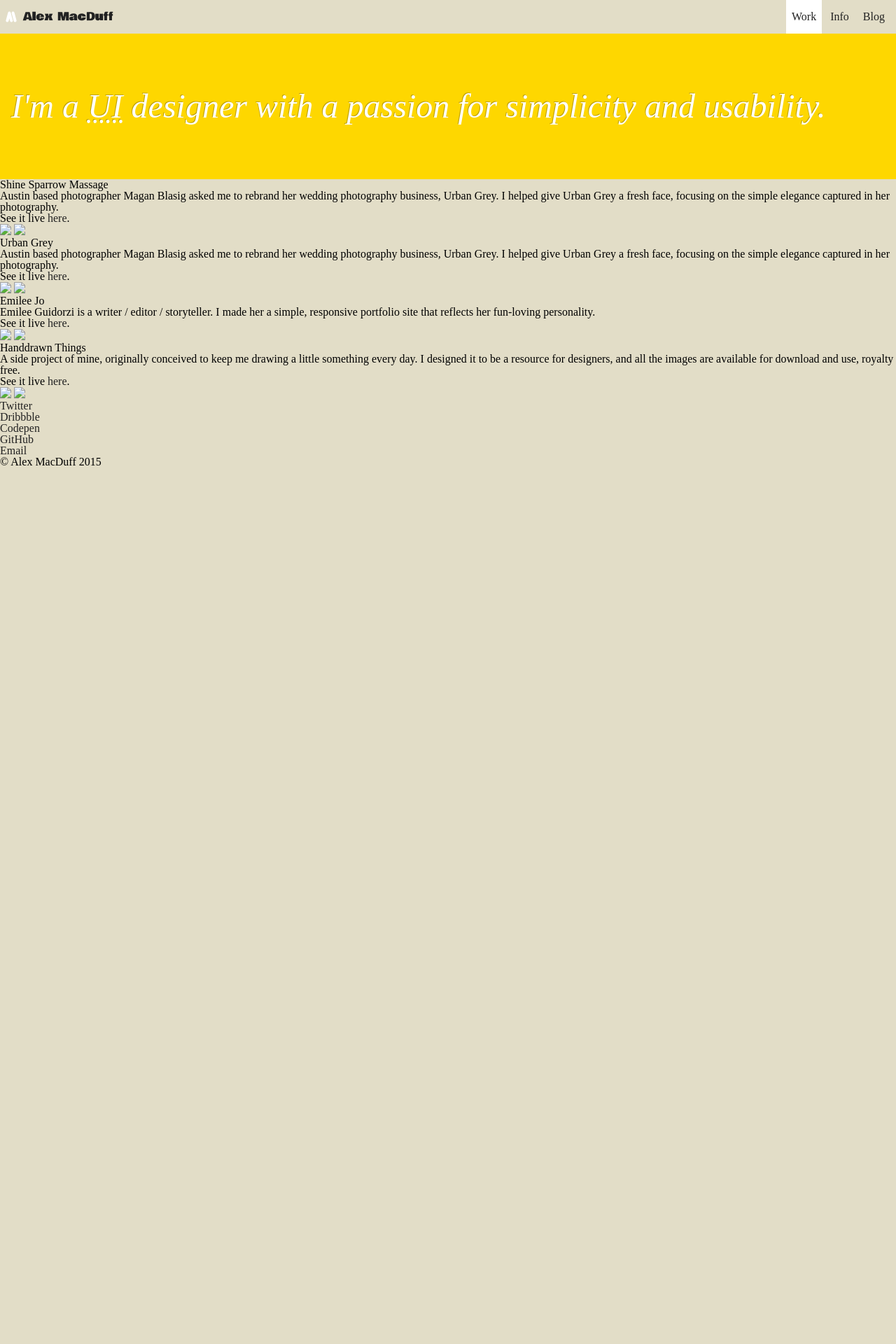
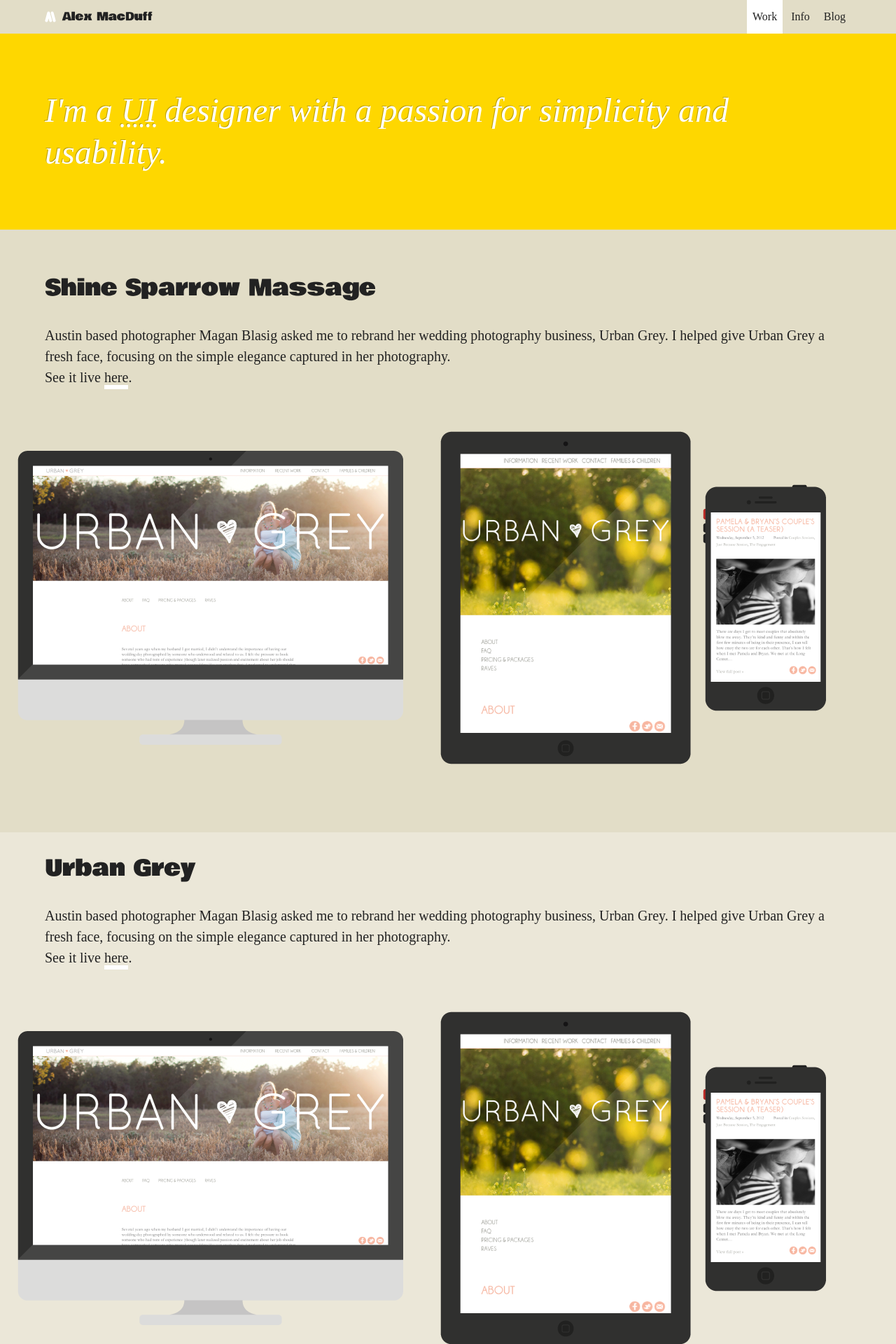
Before and after one commit to amacduff/alex-macduff-design, a Jekyll site: the page built from index.html, in a window 1280 px wide. Shown: the top 1920 px of the page at 70% size. Built offline with Jekyll 4.4.1, drawn with Linux system fonts in a browser that asks for light colours; some web fonts are replaced; before the commit the page ends 900 px from its top, so only the background shows below that.

Commit message:
Add spacing to project sections

```diff
--- a/_sass/_global.scss
+++ b/_sass/_global.scss
@@ -2,12 +2,22 @@
 
 body {
 	background-color: $color-background;
+	color: $color-text;
 	font: {
 		family: $font-text;
 	}
 }
 
+p {
+	font: {
+		@include fntz(1.25);
+	}
+	line-height: 1.5em;
+	margin-bottom: 2rem;
+}
+
 a {
+	border-bottom: 6px solid $color-highlight;
 	color: $color-text;
 	text-decoration: none;
 }
--- a/_sass/_header.scss
+++ b/_sass/_header.scss
@@ -1,7 +1,14 @@
 /* Header */
 
 .top-bar {
+	margin: 0 auto;
 	overflow: hidden;
+	width: 90%;
+
+	a {
+		border: 0;
+	}
+
 }
 
 .site-title {
@@ -10,7 +17,7 @@
 		family: $font-heading;
 	}
 	@include grid(6);
-	padding: 1rem 0.5rem;
+	padding: 1rem 0;
 }
 
 #logo {
@@ -25,7 +32,7 @@
 
 	ul {
 		overflow: hidden;
-		padding: 1rem 0.5rem;
+		padding: 1rem 0;
 		text-align: right;
 
 		li {
@@ -47,11 +54,18 @@
 
 .ui-designer {
 	background-color: $color-accent;
-	color: $color-highlight;
-	font: {
-		@include fntz(3);
-		style: italic;
+	padding: 5rem 0;
+
+	p {
+		color: $color-highlight;
+		font: {
+			@include fntz(3);
+			style: italic;
+		}
+		line-height: 1.25em;
+		margin: 0 auto;
+		text-shadow: -1px -1px 0 $color-shadow;
+		width: 90%;
 	}
-	padding: 5rem 1rem;
-	text-shadow: -1px -1px 0 $color-shadow;
+
 }
--- /dev/null
+++ b/_sass/_headings.scss
@@ -0,0 +1,10 @@
+/* Headings */
+
+h1 {
+	font: {
+		family: $font-heading;
+		@include fntz(2);
+	}
+	line-height: 1.25em;
+	padding-bottom: 2rem;
+}
--- /dev/null
+++ b/_sass/_work.scss
@@ -0,0 +1,20 @@
+/* Work */
+
+.work {
+	margin: 2rem 0;
+}
+
+.project {
+	padding: 2rem 0;
+
+	h1,
+	p {
+		margin: 0 auto;
+		width: 90%;
+	}
+
+	&:nth-child(even) {
+		background-color: lighten($color-background, 5%);
+	}
+
+}
--- a/css/main.scss
+++ b/css/main.scss
@@ -9,5 +9,7 @@
         "variables",
         "mixins",
         "global",
-        "header"
+        "headings",
+        "header",
+        "work"
 ;
--- a/index.html
+++ b/index.html
@@ -4,36 +4,36 @@ layout: default
 
 <main class="work">
 
-    <div>
+    <section class="project">
         <h1 class="anchor">Shine Sparrow Massage</h1>
         <p>Austin based photographer Magan Blasig asked me to rebrand her wedding photography business, Urban Grey. I helped give Urban Grey a fresh face, focusing on the simple elegance captured in her photography.</p>
         <p>See it live <a href="http://urbangrey.com" target="_blank">here</a>.</p>
         <img src="img/sample_ug1.png">
         <img src="img/sample_ug2.png">
-    </div>
+    </section>
 
-    <div>
+    <section class="project">
         <h1 class="anchor">Urban Grey</h1>
         <p>Austin based photographer Magan Blasig asked me to rebrand her wedding photography business, Urban Grey. I helped give Urban Grey a fresh face, focusing on the simple elegance captured in her photography.</p>
         <p>See it live <a href="http://urbangrey.com" target="_blank">here</a>.</p>
         <img src="img/sample_ug1.png">
         <img src="img/sample_ug2.png">
-    </div>
+    </section>
 
-    <div>
+    <section class="project">
         <h1 class="anchor">Emilee Jo</h1>
         <p>Emilee Guidorzi is a writer / editor / storyteller. I made her a simple, responsive portfolio site that reflects her fun-loving personality.</p>
         <p>See it live <a href="http://emileejo.com" target="_blank">here</a>.</p>
         <img src="img/sample_ej1.png">
         <img src="img/sample_ej2.png">
-    </div>
+    </section>
 
-    <div>
+    <section class="project">
         <h1 class="anchor">Handdrawn Things</h1>
         <p>A side project of mine, originally conceived to keep me drawing a little something every day. I designed it to be a resource for designers, and all the images are available for download and use, royalty free.</p>
         <p>See it live <a href="http://handdrawnthings.com" target="_blank">here</a>.</p>
         <img src="img/sample_ht1.png">
         <img src="img/sample_ht2.png">
-    </div>
+    </section>
 
 </main>
```
Also changed, not shown: img/sample_ej1.png (added), img/sample_ej2.png (added), img/sample_ht1.png (added), img/sample_ht2.png (added), img/sample_ug1.png (added), img/sample_ug2.png (added).
